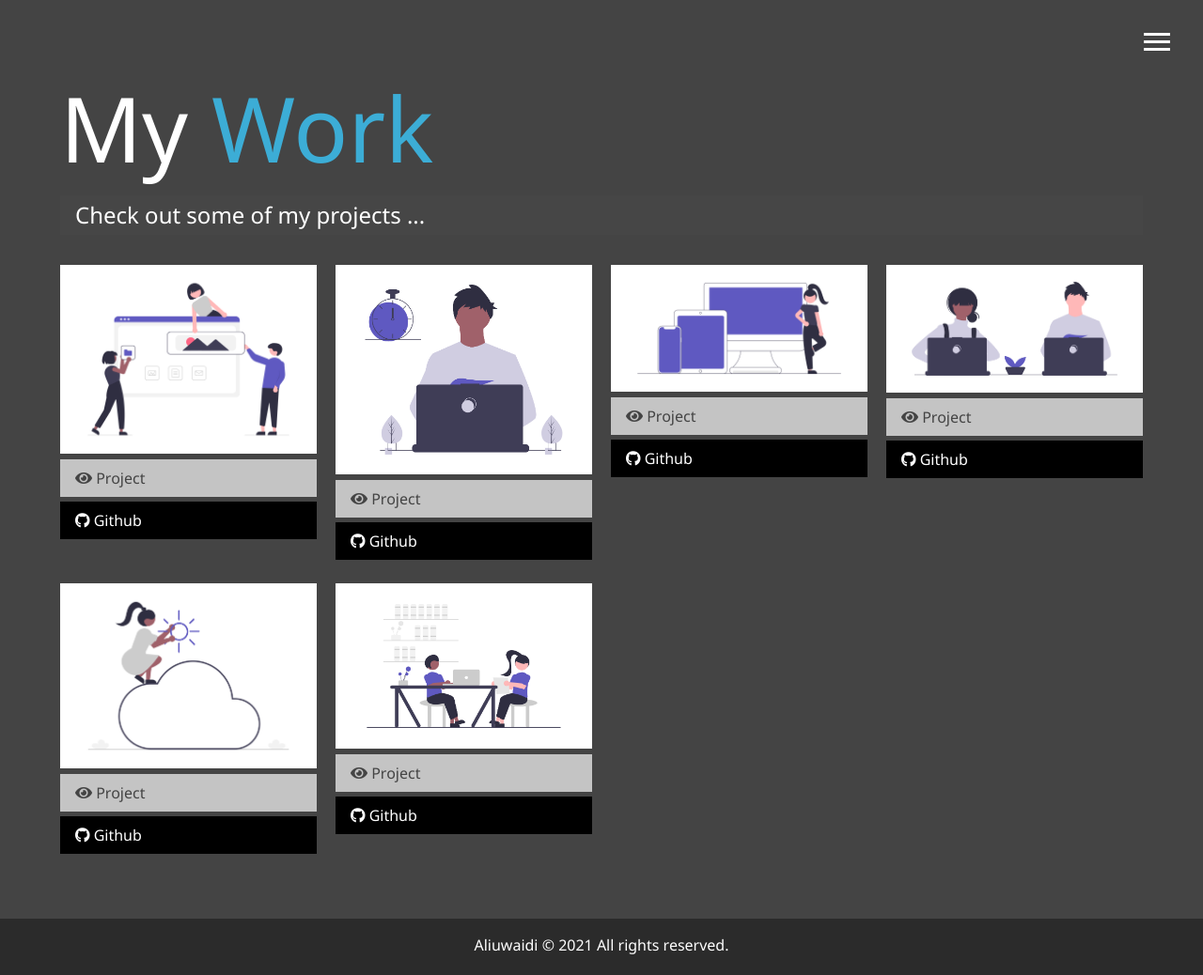
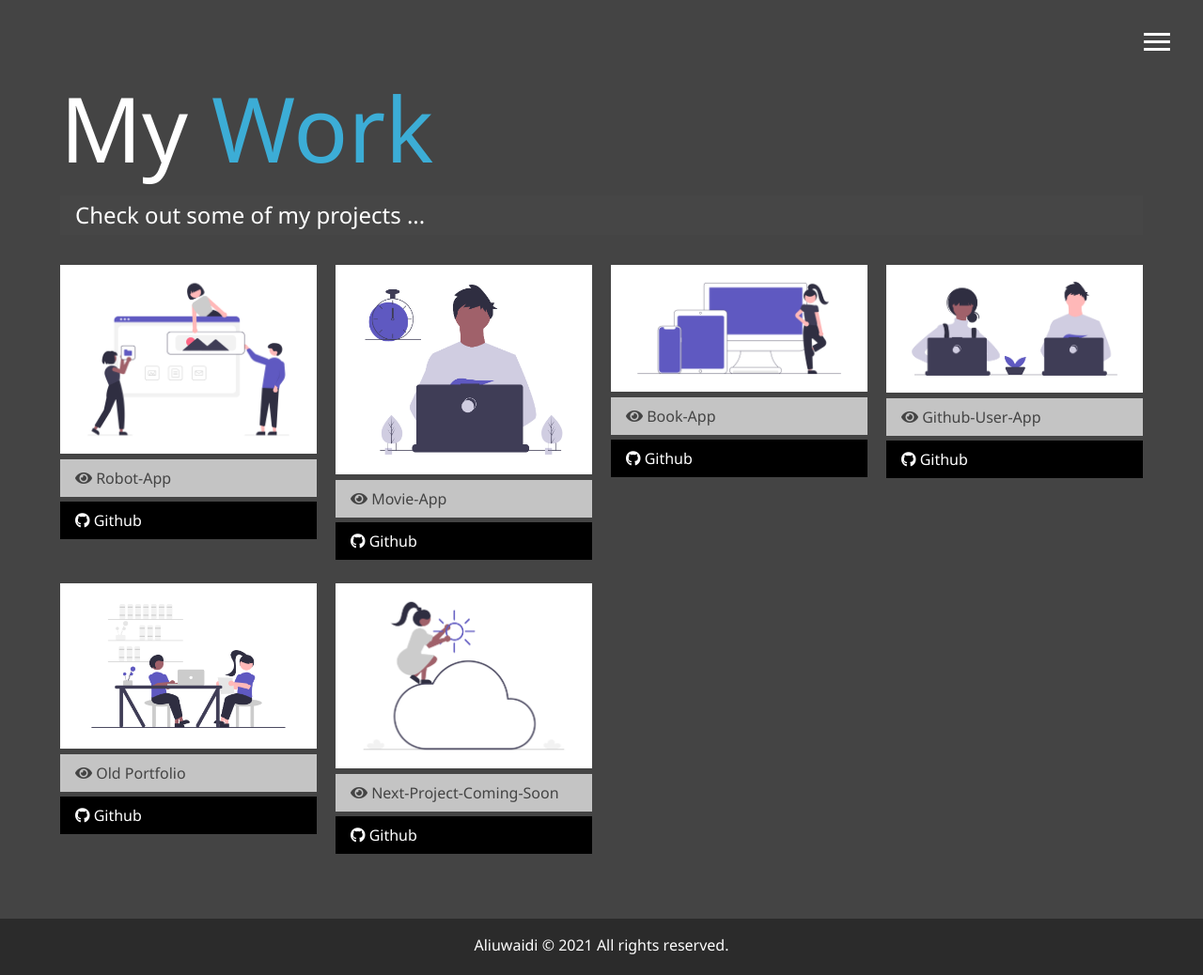
Before and after one commit to aliuwaidi/portfolio, a website: page dist/work.html in a window 1280 px wide. Shown: the whole page at 94% size. Drawn offline with Linux system fonts and the light colour scheme.

Commit message:
updating work project to portfolio

```diff
--- a/dist/work.html
+++ b/dist/work.html
@@ -47,46 +47,100 @@
 			<h2 class="sm-heading">Check out some of my projects ...</h2>
 			<div class="projects">
 				<div class="item">
-					<a href="#">
+					<a href="https://robot-app.netlify.app/">
 						<img src="../dist/img/project/building_websites.png" alt="" />
 					</a>
-					<a href="#" class="btn-light"><i class="fas fa-eye"></i> Project</a>
-					<a href="#" class="btn-dark"><i class="fab fa-github"></i> Github</a>
+					<a
+						href="https://robot-app.netlify.app/"
+						target="_blank"
+						class="btn-light"
+						><i class="fas fa-eye"></i> Robot-App</a
+					>
+					<a
+						href="https://github.com/aliuwaidi/robot-app"
+						target="_blank"
+						class="btn-dark"
+						><i class="fab fa-github"></i> Github</a
+					>
 				</div>
 				<div class="item">
-					<a href="#">
+					<a href="https://movie-aliu.netlify.app/">
 						<img src="../dist/img/project/dev_productivity.png" alt="" />
 					</a>
-					<a href="#" class="btn-light"><i class="fas fa-eye"></i> Project</a>
-					<a href="#" class="btn-dark"><i class="fab fa-github"></i> Github</a>
+					<a
+						href="https://movie-aliu.netlify.app/"
+						target="_blank"
+						class="btn-light"
+						><i class="fas fa-eye"></i> Movie-App</a
+					>
+					<a
+						href="https://github.com/aliuwaidi/movie-app"
+						target="_blank"
+						class="btn-dark"
+						><i class="fab fa-github"></i> Github</a
+					>
 				</div>
 				<div class="item">
-					<a href="#">
+					<a href="https://bookstore-keeper.netlify.app/">
 						<img src="../dist/img/project/Devices.png" alt="" />
 					</a>
-					<a href="#" class="btn-light"><i class="fas fa-eye"></i> Project</a>
-					<a href="#" class="btn-dark"><i class="fab fa-github"></i> Github</a>
+					<a
+						href="https://bookstore-keeper.netlify.app/"
+						target="_blank"
+						class="btn-light"
+						><i class="fas fa-eye"></i> Book-App</a
+					>
+					<a
+						href="https://github.com/aliuwaidi/book-keeper"
+						target="_blank"
+						class="btn-dark"
+						><i class="fab fa-github"></i> Github</a
+					>
 				</div>
 				<div class="item">
-					<a href="#">
+					<a href="https://github-aliu.netlify.app/">
 						<img src="../dist/img/project/shared_workspace.png" alt="" />
 					</a>
-					<a href="#" class="btn-light"><i class="fas fa-eye"></i> Project</a>
-					<a href="#" class="btn-dark"><i class="fab fa-github"></i> Github</a>
+					<a
+						href="https://github-aliu.netlify.app/"
+						target="_blank"
+						class="btn-light"
+						><i class="fas fa-eye"></i> Github-User-App</a
+					>
+					<a
+						href="https://github.com/aliuwaidi/github-user"
+						target="_blank"
+						class="btn-dark"
+						><i class="fab fa-github"></i> Github</a
+					>
+				</div>
+				<div class="item">
+					<a href="https://aliuwaidi2.netlify.app/">
+						<img src="../dist/img/project/Work_time.png" alt="" />
+					</a>
+					<a
+						href="https://aliuwaidi2.netlify.app/"
+						target="_blank"
+						class="btn-light"
+						><i class="fas fa-eye"></i> Old Portfolio</a
+					>
+					<a
+						href="https://github.com/aliuwaidi/website"
+						target="_blank"
+						class="btn-dark"
+						><i class="fab fa-github"></i> Github</a
+					>
 				</div>
 				<div class="item">
 					<a href="#">
 						<img src="../dist/img/project/Weather_app.png" alt="" />
 					</a>
-					<a href="#" class="btn-light"><i class="fas fa-eye"></i> Project</a>
-					<a href="#" class="btn-dark"><i class="fab fa-github"></i> Github</a>
-				</div>
-				<div class="item">
-					<a href="#">
-						<img src="../dist/img/project/Work_time.png" alt="" />
-					</a>
-					<a href="#" class="btn-light"><i class="fas fa-eye"></i> Project</a>
-					<a href="#" class="btn-dark"><i class="fab fa-github"></i> Github</a>
+					<a href="#" target="_blank" class="btn-light"
+						><i class="fas fa-eye"></i> Next-Project-Coming-Soon</a
+					>
+					<a href="#" target="_blank" class="btn-dark"
+						><i class="fab fa-github"></i> Github</a
+					>
 				</div>
 			</div>
 		</main>
```
